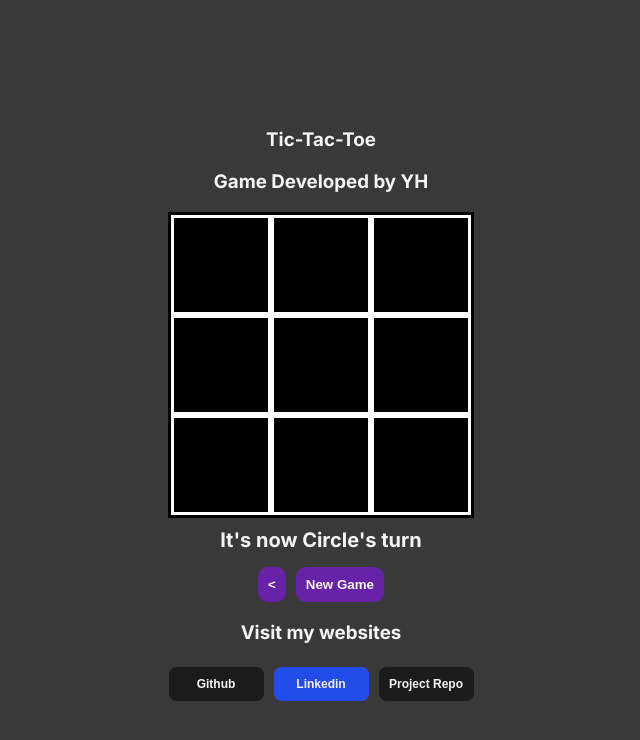
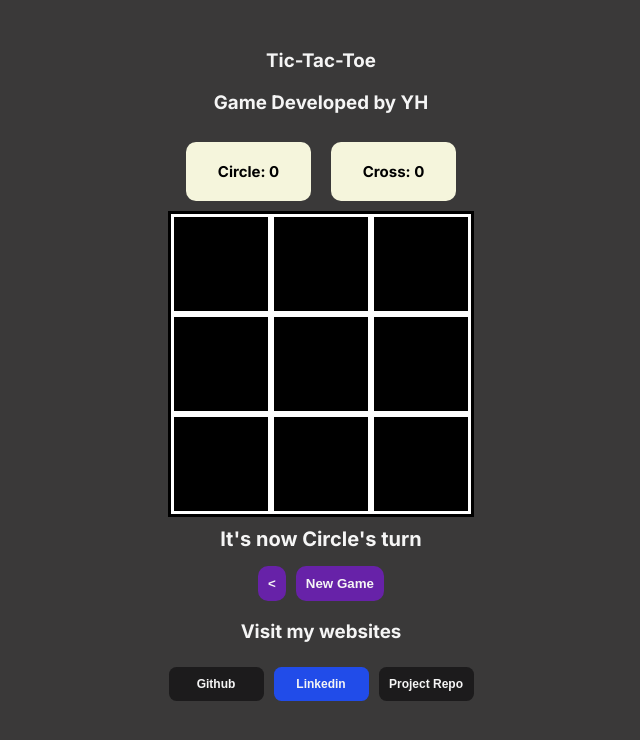
Before and after one commit to yh919/tic-tac-toe, a Next.js app: page /game in a window 1280 px wide. Shown: the top 740 px of the page, without its empty margins (319-959 px from the left). Built offline with nearby package versions, Linux system fonts and the light colour scheme.

Commit message:
Added Score to Game Page , Still need backend

```diff
--- a/app/game/page.tsx
+++ b/app/game/page.tsx
@@ -26,6 +26,12 @@ function Game() {
   const [cells, setCells] = useState(["", "", "", "", "", "", "", "", ""]);
   const [go, setGo] = useState("Circle");
   const [winMessage, setWinMessage] = useState("");
+  const [circleScore, setCircleScore] = useState("0");
+  const [crossScore, setCrossScore] = useState("0");
+
+  sessionStorage.setItem("circle-score", circleScore);
+  sessionStorage.setItem("cross-score", crossScore);
+
   useEffect(() => {
     winningCombos.forEach((combo) => {
       const circleWins = combo.every((cell) => cells[cell] === "circle");
@@ -77,11 +83,38 @@ function Game() {
       });
     }
   }, [cells, winMessage]);
+
+  function ScoreBoard() {}
+
+  useEffect(() => {
+    if (winMessage == "Circle Wins!") {
+      let circlescore = "1";
+      parseInt(circlescore);
+      circlescore + 1;
+      setCircleScore(String(circlescore));
+    } else if (winMessage == "Cross Wins!") {
+      let crossscore = "1";
+      parseInt(crossscore);
+      crossscore + 1;
+      setCrossScore(String(crossscore));
+    } else if (winMessage == "Draw!") {
+      console.log(`Test 3 done`);
+    }
+  }, [circleScore, crossScore, winMessage]);
+
   return (
     <div className='container'>
       <div className='myInformation'>
         <h3>Tic-Tac-Toe</h3>
         <h3>Game Developed by YH</h3>
+      </div>
+      <div className='scoreboard'>
+        <div className='circle-score'>
+          <h4>Circle: {circleScore}</h4>
+        </div>
+        <div className='cross-score'>
+          <h4>Cross: {crossScore}</h4>
+        </div>
       </div>
       <div className='gameboard'>
         {cells.map((cell, i) => (
--- a/app/globals.css
+++ b/app/globals.css
@@ -3,6 +3,7 @@
 body {
   background-color: rgb(58, 57, 57);
   color: whitesmoke;
+  text-align: center;
 }
 
 .homepage {
@@ -48,7 +49,7 @@ a {
   margin: 5px;
 }
 .container {
-  height: 100vh;
+  height: 90vh;
   display: flex;
   flex-direction: column;
   justify-content: center;
@@ -177,6 +178,33 @@ button a:visited {
   background-color: rgb(103, 34, 168);
 }
 
-.new-game:hover {
+.new-game:hover,
+.back-home:hover,
+.start-play:hover {
   background-color: rgb(81, 25, 133);
+  box-shadow: 1px 1px 5px 0px rgba(0, 0, 0, 0.53);
+  -moz-box-shadow: 1px 1px 5px 0px rgba(0, 0, 0, 0.53);
+  -webkit-box-shadow: 1px 1px 5px 0px rgba(0, 0, 0, 0.53);
 }
+
+.scoreboard {
+  display: flex;
+  flex-direction: row;
+  align-items: center;
+  text-align: center;
+}
+
+.circle-score,
+.cross-score {
+  font-size: 15px;
+  background-color: beige;
+  color: black;
+  margin: 10px;
+  width: 125px;
+  border-radius: 10px;
+}
+
+.circle-score,
+.cross-score h4 {
+  text-align: center;
+}
```
